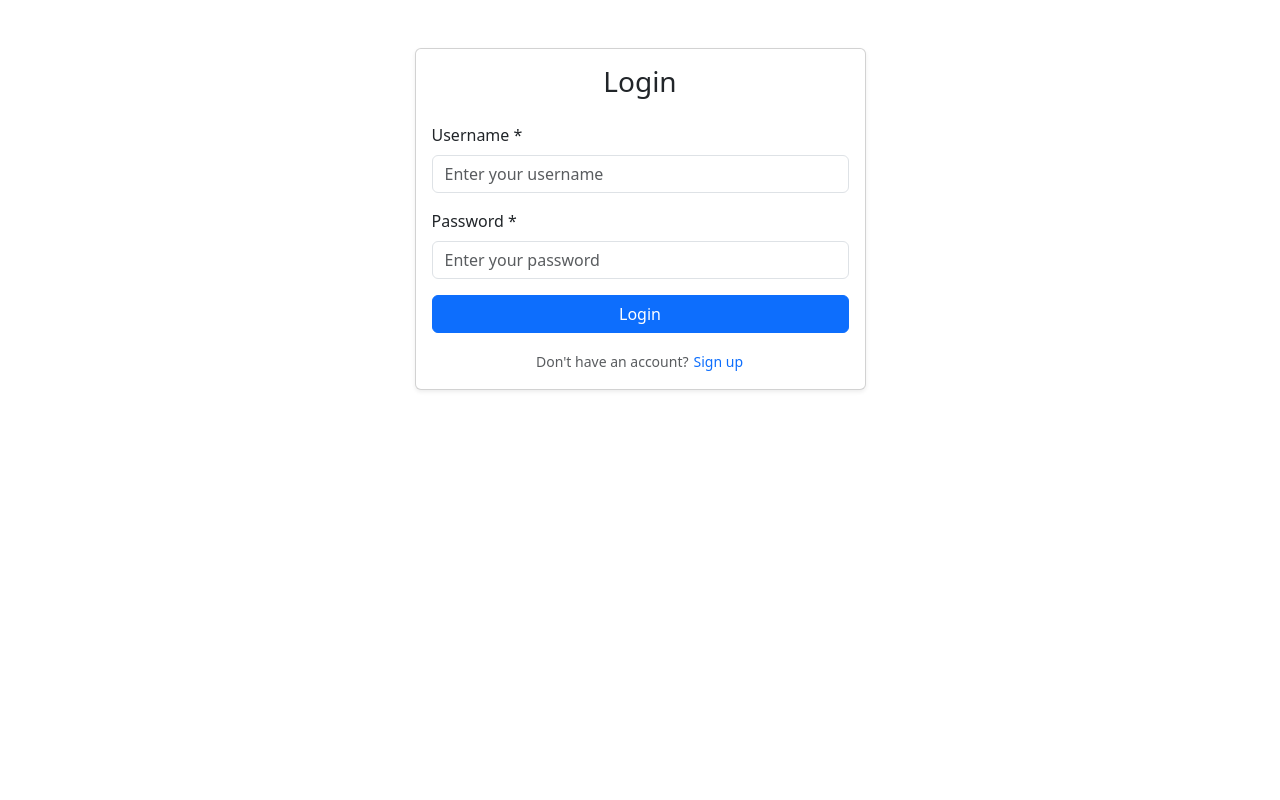
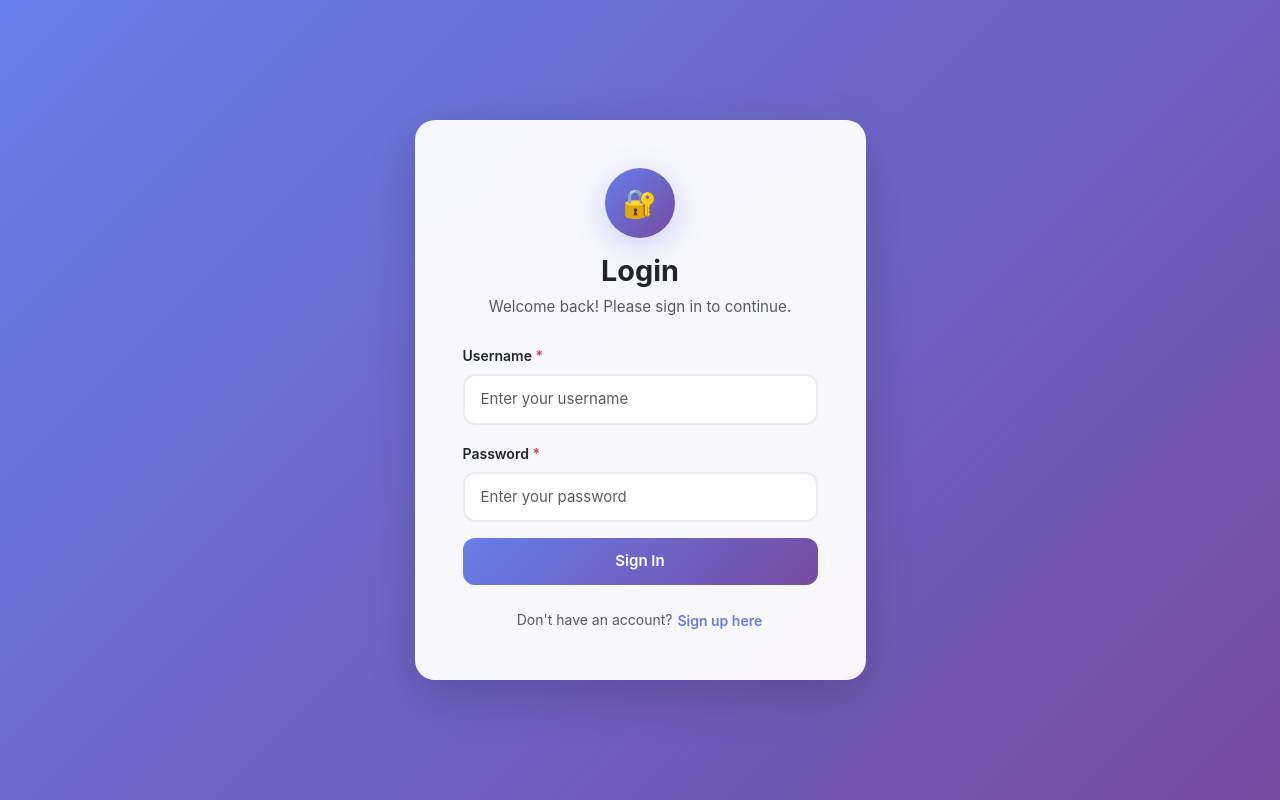
Before and after one commit to yehudaJCT/Full_Stack_Web_Development_5, a React (Vite) app: page /login in a window 1280 px wide. Built offline with nearby package versions, Linux system fonts and the light colour scheme.

Commit message:
feat: Enhance user interface and experience across authentication and profile components

```diff
--- a/src/pages/Components/auth/LoginForm.jsx
+++ b/src/pages/Components/auth/LoginForm.jsx
@@ -36,23 +36,37 @@ const LoginForm = ({
 
 			<ErrorAlert message={error} />
 
-			<LoadingButton isLoading={isLoading} loadingText="Signing in...">
-				Login
+			<LoadingButton
+				isLoading={isLoading}
+				loadingText="Signing in..."
+				className="btn btn-primary w-100 mb-4"
+			>
+				Sign In
 			</LoadingButton>
 
-			<div className="text-center mt-3">
-				<small className="text-muted">
-					Don't have an account?
+			<div className="text-center">
+				<p className="text-muted mb-0" style={{ fontSize: "14px" }}>
+					Don't have an account?{" "}
 					<button
 						type="button"
-						className="btn btn-link text-decoration-none ms-1 p-0 align-baseline"
-						style={{ fontSize: "inherit" }}
+						className="btn btn-link p-0 fw-semibold"
+						style={{
+							color: "#667eea",
+							textDecoration: "none",
+							fontSize: "inherit",
+						}}
 						onClick={onNavigateToRegister}
 						disabled={isLoading}
+						onMouseEnter={(e) =>
+							(e.target.style.textDecoration = "underline")
+						}
+						onMouseLeave={(e) =>
+							(e.target.style.textDecoration = "none")
+						}
 					>
-						Sign up
+						Sign up here
 					</button>
-				</small>
+				</p>
 			</div>
 		</form>
 	);
--- a/src/pages/Components/auth/RegisterForm.jsx
+++ b/src/pages/Components/auth/RegisterForm.jsx
@@ -18,10 +18,11 @@ const RegisterForm = ({
 				name="username"
 				value={formData.username}
 				onChange={onInputChange}
-				placeholder="Enter your username"
+				placeholder="Choose a unique username"
 				required
 				disabled={isLoading}
 				minLength="3"
+				helpText="Must be at least 3 characters long"
 			/>
 
 			<FormInput
@@ -30,11 +31,11 @@ const RegisterForm = ({
 				name="password"
 				value={formData.password}
 				onChange={onInputChange}
-				placeholder="Enter your password"
+				placeholder="Create a secure password"
 				required
 				disabled={isLoading}
 				minLength="6"
-				helpText="Password must be at least 6 characters long"
+				helpText="Must be at least 6 characters long"
 			/>
 
 			<FormInput
@@ -46,6 +47,7 @@ const RegisterForm = ({
 				placeholder="Confirm your password"
 				required
 				disabled={isLoading}
+				helpText="Please enter the same password again"
 			/>
 
 			<ErrorAlert message={error} />
@@ -53,23 +55,34 @@ const RegisterForm = ({
 			<LoadingButton
 				isLoading={isLoading}
 				loadingText="Creating Account..."
+				className="btn btn-primary w-100 mb-4"
 			>
-				Continue
+				Create Account
 			</LoadingButton>
 
-			<div className="text-center mt-3">
-				<small className="text-muted">
-					Already have an account?
+			<div className="text-center">
+				<p className="text-muted mb-0" style={{ fontSize: "14px" }}>
+					Already have an account?{" "}
 					<button
 						type="button"
-						className="btn btn-link text-decoration-none ms-1 p-0 align-baseline"
-						style={{ fontSize: "inherit" }}
+						className="btn btn-link p-0 fw-semibold"
+						style={{
+							color: "#667eea",
+							textDecoration: "none",
+							fontSize: "inherit",
+						}}
 						onClick={onNavigateToLogin}
 						disabled={isLoading}
+						onMouseEnter={(e) =>
+							(e.target.style.textDecoration = "underline")
+						}
+						onMouseLeave={(e) =>
+							(e.target.style.textDecoration = "none")
+						}
 					>
-						Sign in
+						Sign in here
 					</button>
-				</small>
+				</p>
 			</div>
 		</form>
 	);
--- a/src/pages/Components/profile/ProfileForm.jsx
+++ b/src/pages/Components/profile/ProfileForm.jsx
@@ -39,13 +39,14 @@ const ProfileForm = ({
 
 			<ErrorAlert message={error} />
 
-			<div className="d-grid gap-2 d-md-flex justify-content-md-end">
+			<div className="d-grid gap-3 d-md-flex justify-content-md-end mt-4">
 				{showBackButton && (
 					<LoadingButton
 						type="button"
-						className="btn btn-outline-secondary me-md-2"
+						className="btn btn-outline-secondary"
 						onClick={onBack}
 						isLoading={false}
+						style={{ minWidth: "120px" }}
 					>
 						{backButtonText}
 					</LoadingButton>
@@ -54,6 +55,7 @@ const ProfileForm = ({
 					isLoading={isLoading}
 					loadingText={loadingText}
 					className="btn btn-primary"
+					style={{ minWidth: "180px" }}
 				>
 					{submitText}
 				</LoadingButton>
--- a/src/pages/Components/ui/AuthCard.jsx
+++ b/src/pages/Components/ui/AuthCard.jsx
@@ -2,15 +2,74 @@ import React from "react";
 
 const AuthCard = ({ title, children, className = "col-md-6 col-lg-5" }) => {
 	return (
-		<div className="container mt-5">
-			<div className="row justify-content-center">
-				<div className={className}>
-					<div className="card shadow-sm">
-						<div className="card-body">
-							<h3 className="card-title mb-4 text-center">
-								{title}
-							</h3>
-							{children}
+		<div
+			className="min-vh-100 d-flex align-items-center"
+			style={{
+				background: "linear-gradient(135deg, #667eea 0%, #764ba2 100%)",
+				fontFamily: '"Inter", "Segoe UI", sans-serif',
+			}}
+		>
+			<div className="container">
+				<div className="row justify-content-center">
+					<div className={className}>
+						<div
+							className="card border-0 shadow-lg"
+							style={{
+								borderRadius: "20px",
+								background: "rgba(255, 255, 255, 0.95)",
+								backdropFilter: "blur(20px)",
+								overflow: "hidden",
+							}}
+						>
+							<div className="card-body p-5">
+								{/* Header with Icon */}
+								<div className="text-center mb-4">
+									<div
+										className="d-inline-flex align-items-center justify-content-center rounded-circle text-white mb-3"
+										style={{
+											width: "70px",
+											height: "70px",
+											fontSize: "28px",
+											background:
+												"linear-gradient(135deg, #667eea 0%, #764ba2 100%)",
+											boxShadow:
+												"0 8px 32px rgba(102, 126, 234, 0.3)",
+										}}
+									>
+										{title.includes("Login")
+											? "🔐"
+											: title.includes("Register") ||
+											  title.includes("Create")
+											? "🚀"
+											: title.includes("Profile")
+											? "👤"
+											: "✨"}
+									</div>
+									<h2
+										className="fw-bold text-dark mb-2"
+										style={{ fontSize: "1.8rem" }}
+									>
+										{title}
+									</h2>
+									<p
+										className="text-muted mb-0"
+										style={{ fontSize: "0.95rem" }}
+									>
+										{title.includes("Login")
+											? "Welcome back! Please sign in to continue."
+											: title.includes("Register") ||
+											  title.includes("Create Account")
+											? "Join us today and get started!"
+											: title.includes("Complete")
+											? "Just a few more details to get you started."
+											: title.includes("Edit")
+											? "Update your information below."
+											: "Manage your account information."}
+									</p>
+								</div>
+
+								{children}
+							</div>
 						</div>
 					</div>
 				</div>
--- a/src/pages/Components/ui/ErrorAlert.jsx
+++ b/src/pages/Components/ui/ErrorAlert.jsx
@@ -4,9 +4,30 @@ const ErrorAlert = ({ message }) => {
 	if (!message) return null;
 
 	return (
-		<div className="alert alert-danger" role="alert">
-			<i className="bi bi-exclamation-triangle me-2"></i>
-			{message}
+		<div
+			className="alert alert-danger d-flex align-items-center mb-4"
+			style={{
+				borderRadius: "12px",
+				border: "none",
+				backgroundColor: "#fee2e2",
+				color: "#dc2626",
+				padding: "12px 16px",
+				fontSize: "14px",
+			}}
+		>
+			<div
+				className="d-inline-flex align-items-center justify-content-center rounded-circle me-3"
+				style={{
+					width: "24px",
+					height: "24px",
+					backgroundColor: "#fca5a5",
+					color: "#dc2626",
+					fontSize: "12px",
+				}}
+			>
+				⚠
+			</div>
+			<span>{message}</span>
 		</div>
 	);
 };
--- a/src/pages/Components/ui/FormInput.jsx
+++ b/src/pages/Components/ui/FormInput.jsx
@@ -14,11 +14,55 @@ const FormInput = ({
 	className = "form-control",
 	...props
 }) => {
+	const inputStyle = {
+		borderRadius: "12px",
+		border: "2px solid #e9ecef",
+		padding: "12px 16px",
+		fontSize: "15px",
+		transition: "all 0.3s ease",
+		backgroundColor: disabled ? "#f8f9fa" : "white",
+	};
+
+	const handleFocus = (e) => {
+		e.target.style.borderColor = "#667eea";
+		e.target.style.boxShadow = "0 0 0 3px rgba(102, 126, 234, 0.1)";
+	};
+
+	const handleBlur = (e) => {
+		e.target.style.borderColor = "#e9ecef";
+		e.target.style.boxShadow = "none";
+	};
+
 	return (
 		<div className="mb-3">
-			<label htmlFor={name} className="form-label">
-				{label} {required && "*"}
+			<label
+				htmlFor={name}
+				className="form-label fw-semibold text-dark"
+				style={{ fontSize: "14px" }}
+			>
+				{label} {required && <span className="text-danger">*</span>}
 			</label>
+
+			{type === "textarea" ? (
+				<textarea
+					className={className}
+					id={name}
+					name={name}
+					value={value}
+					onChange={onChange}
+					placeholder={placeholder}
+					required={required}
+					disabled={disabled}
+					style={{
+						...inputStyle,
+						minHeight: "100px",
+						resize: "vertical",
+					}}
+					onFocus={handleFocus}
+					onBlur={handleBlur}
+					{...props}
+				/>
+			) : (
 				<input
 					type={type}
 					className={className}
@@ -30,10 +74,20 @@ const FormInput = ({
 					required={required}
 					disabled={disabled}
 					minLength={minLength}
+					style={inputStyle}
+					onFocus={handleFocus}
+					onBlur={handleBlur}
 					{...props}
 				/>
+			)}
+
 			{helpText && (
-				<small className="form-text text-muted">{helpText}</small>
+				<small
+					className="form-text text-muted d-block mt-1"
+					style={{ fontSize: "12px" }}
+				>
+					{helpText}
+				</small>
 			)}
 		</div>
 	);
--- a/src/pages/Components/ui/FormSection.jsx
+++ b/src/pages/Components/ui/FormSection.jsx
@@ -3,8 +3,48 @@ import React from "react";
 const FormSection = ({ title, children, className = "mb-4" }) => {
 	return (
 		<div className={className}>
-			{title && <h5 className="text-primary mb-3">{title}</h5>}
-			{children}
+			{title && (
+				<div className="d-flex align-items-center mb-3">
+					<div
+						className="d-inline-flex align-items-center justify-content-center rounded-circle me-3"
+						style={{
+							width: "32px",
+							height: "32px",
+							background:
+								"linear-gradient(135deg, #667eea 0%, #764ba2 100%)",
+							color: "white",
+							fontSize: "14px",
+						}}
+					>
+						{title.includes("Personal")
+							? "👤"
+							: title.includes("Address")
+							? "🏠"
+							: title.includes("Company")
+							? "🏢"
+							: "📝"}
+					</div>
+					<h5
+						className="text-dark fw-bold mb-0"
+						style={{
+							fontSize: "1.1rem",
+							color: "#334155",
+						}}
+					>
+						{title}
+					</h5>
+				</div>
+			)}
+			<div
+				className="p-4"
+				style={{
+					backgroundColor: "#f8fafc",
+					borderRadius: "16px",
+					border: "1px solid #e2e8f0",
+				}}
+			>
+				{children}
+			</div>
 		</div>
 	);
 };
--- a/src/pages/Components/ui/LoadingButton.jsx
+++ b/src/pages/Components/ui/LoadingButton.jsx
@@ -8,11 +8,62 @@ const LoadingButton = ({
 	type = "submit",
 	...props
 }) => {
+	const isPrimary = className.includes("btn-primary");
+	const isOutline = className.includes("btn-outline");
+
+	const buttonStyle = {
+		borderRadius: "12px",
+		padding: "12px 20px",
+		fontSize: "15px",
+		fontWeight: "600",
+		transition: "all 0.3s ease",
+		transform: "translateY(0)",
+		border: isPrimary
+			? "none"
+			: isOutline
+			? "2px solid #667eea"
+			: "2px solid #6c757d",
+		background: isPrimary
+			? "linear-gradient(135deg, #667eea 0%, #764ba2 100%)"
+			: isOutline
+			? "transparent"
+			: "#6c757d",
+		color: isPrimary || !isOutline ? "white" : "#667eea",
+	};
+
+	const handleMouseEnter = (e) => {
+		if (!isLoading && !props.disabled) {
+			e.target.style.transform = "translateY(-2px)";
+			if (isPrimary) {
+				e.target.style.boxShadow =
+					"0 8px 25px rgba(102, 126, 234, 0.4)";
+			} else if (isOutline) {
+				e.target.style.backgroundColor = "#667eea";
+				e.target.style.color = "white";
+			} else {
+				e.target.style.boxShadow =
+					"0 4px 15px rgba(108, 117, 125, 0.3)";
+			}
+		}
+	};
+
+	const handleMouseLeave = (e) => {
+		e.target.style.transform = "translateY(0)";
+		e.target.style.boxShadow = "none";
+		if (isOutline && !isLoading && !props.disabled) {
+			e.target.style.backgroundColor = "transparent";
+			e.target.style.color = "#667eea";
+		}
+	};
+
 	return (
 		<button
 			type={type}
 			className={className}
-			disabled={isLoading}
+			disabled={isLoading || props.disabled}
+			style={buttonStyle}
+			onMouseEnter={handleMouseEnter}
+			onMouseLeave={handleMouseLeave}
 			{...props}
 		>
 			{isLoading ? (
--- a/src/pages/profile/ViewProfile.jsx
+++ b/src/pages/profile/ViewProfile.jsx
@@ -29,82 +29,216 @@ const ViewProfile = () => {
 
 	if (loading) {
 		return (
-			<AuthCard title="Profile">
-				<div className="text-center">Loading...</div>
+			<AuthCard title="My Profile" className="col-md-8 col-lg-6">
+				<div className="text-center py-5">
+					<div
+						className="spinner-border text-primary mb-3"
+						role="status"
+					>
+						<span className="visually-hidden">Loading...</span>
+					</div>
+					<p className="text-muted">Loading your profile...</p>
+				</div>
 			</AuthCard>
 		);
 	}
 
 	if (!userData) {
 		return (
-			<AuthCard title="Profile">
-				<div className="text-center">
-					<p>Profile not found.</p>
-					<Link to="/login" className="btn btn-primary">
-						Login
+			<AuthCard title="Profile Not Found" className="col-md-6 col-lg-5">
+				<div className="text-center py-4">
+					<div
+						className="d-inline-flex align-items-center justify-content-center rounded-circle bg-warning text-white mb-3"
+						style={{
+							width: "60px",
+							height: "60px",
+							fontSize: "24px",
+						}}
+					>
+						⚠️
+					</div>
+					<p className="text-muted mb-4">
+						We couldn't find your profile information.
+					</p>
+					<Link
+						to="/login"
+						className="btn btn-primary"
+						style={{
+							borderRadius: "12px",
+							padding: "10px 24px",
+							fontWeight: "600",
+						}}
+					>
+						Sign In Again
 					</Link>
 				</div>
 			</AuthCard>
 		);
 	}
 
+	const InfoCard = ({ icon, title, children, className = "" }) => (
+		<div className={`${className} mb-4`}>
+			<div
+				className="card border-0 h-100"
+				style={{
+					borderRadius: "16px",
+					backgroundColor: "#f8fafc",
+					border: "1px solid #e2e8f0",
+				}}
+			>
+				<div className="card-body p-4">
+					<div className="d-flex align-items-center mb-3">
+						<div
+							className="d-inline-flex align-items-center justify-content-center rounded-circle me-3"
+							style={{
+								width: "32px",
+								height: "32px",
+								background:
+									"linear-gradient(135deg, #667eea 0%, #764ba2 100%)",
+								color: "white",
+								fontSize: "14px",
+							}}
+						>
+							{icon}
+						</div>
+						<h6 className="fw-bold text-dark mb-0">{title}</h6>
+					</div>
+					{children}
+				</div>
+			</div>
+		</div>
+	);
+
+	const InfoItem = ({ label, value, isLink = false }) => (
+		<div className="mb-2">
+			<small
+				className="text-muted d-block"
+				style={{ fontSize: "12px", fontWeight: "600" }}
+			>
+				{label}
+			</small>
+			{isLink ? (
+				<a
+					href={value.startsWith("http") ? value : `http://${value}`}
+					target="_blank"
+					rel="noopener noreferrer"
+					className="text-decoration-none"
+					style={{ color: "#667eea", fontWeight: "500" }}
+				>
+					{value}
+				</a>
+			) : (
+				<span className="text-dark" style={{ fontWeight: "500" }}>
+					{value || "Not provided"}
+				</span>
+			)}
+		</div>
+	);
+
 	return (
-		<AuthCard title="My Profile" className="col-md-8 col-lg-6">
+		<AuthCard title="My Profile" className="col-md-10 col-lg-8">
 			<div className="row">
-				<div className="col-md-6 mb-3">
-					<label className="form-label fw-bold">Name:</label>
-					<p>{userData.name}</p>
-				</div>
-				<div className="col-md-6 mb-3">
-					<label className="form-label fw-bold">Username:</label>
-					<p>{userData.username}</p>
-				</div>
-				<div className="col-md-6 mb-3">
-					<label className="form-label fw-bold">Email:</label>
-					<p>{userData.email}</p>
-				</div>
-				<div className="col-md-6 mb-3">
-					<label className="form-label fw-bold">Phone:</label>
-					<p>{userData.phone || "Not provided"}</p>
-				</div>
-				<div className="col-md-12 mb-3">
-					<label className="form-label fw-bold">Website:</label>
-					<p>{userData.website || "Not provided"}</p>
-				</div>
+				{/* Personal Information */}
+				<InfoCard
+					icon="👤"
+					title="Personal Information"
+					className="col-md-6"
+				>
+					<InfoItem label="Full Name" value={userData.name} />
+					<InfoItem label="Username" value={userData.username} />
+					<InfoItem label="Email Address" value={userData.email} />
+					<InfoItem label="Phone Number" value={userData.phone} />
+					<InfoItem
+						label="Website"
+						value={userData.website}
+						isLink={true}
+					/>
+				</InfoCard>
 
-				{/* Address Section */}
-				<div className="col-md-12 mb-3">
-					<h6 className="text-primary">Address</h6>
-					<p>
-						{userData.address.street} {userData.address.suite}
-						<br />
-						{userData.address.city}, {userData.address.zipcode}
-					</p>
-				</div>
+				{/* Address Information */}
+				<InfoCard
+					icon="🏠"
+					title="Address Information"
+					className="col-md-6"
+				>
+					<InfoItem
+						label="Street Address"
+						value={`${userData.address.street} ${userData.address.suite}`.trim()}
+					/>
+					<InfoItem label="City" value={userData.address.city} />
+					<InfoItem
+						label="Zip Code"
+						value={userData.address.zipcode}
+					/>
+					<InfoItem
+						label="Coordinates"
+						value={
+							userData.address.geo.lat && userData.address.geo.lng
+								? `${userData.address.geo.lat}, ${userData.address.geo.lng}`
+								: "Not provided"
+						}
+					/>
+				</InfoCard>
 
-				{/* Company Section */}
+				{/* Company Information */}
 				{userData.company.name && (
-					<div className="col-md-12 mb-3">
-						<h6 className="text-primary">Company</h6>
-						<p>
-							<strong>{userData.company.name}</strong>
-							<br />
-							{userData.company.catchPhrase}
-							<br />
-							<small className="text-muted">
-								{userData.company.bs}
-							</small>
-						</p>
-					</div>
+					<InfoCard
+						icon="🏢"
+						title="Company Information"
+						className="col-12"
+					>
+						<div className="row">
+							<div className="col-md-4">
+								<InfoItem
+									label="Company Name"
+									value={userData.company.name}
+								/>
+							</div>
+							<div className="col-md-4">
+								<InfoItem
+									label="Catch Phrase"
+									value={userData.company.catchPhrase}
+								/>
+							</div>
+							<div className="col-md-4">
+								<InfoItem
+									label="Business"
+									value={userData.company.bs}
+								/>
+							</div>
+						</div>
+					</InfoCard>
 				)}
 			</div>
 
-			<div className="d-grid gap-2 d-md-flex justify-content-md-end">
-				<Link to="/profile/edit" className="btn btn-primary">
-					Edit Profile
+			{/* Action Buttons */}
+			<div className="d-grid gap-3 d-md-flex justify-content-md-end mt-4 pt-4 border-top">
+				<Link
+					to="/home"
+					className="btn btn-outline-secondary"
+					style={{
+						borderRadius: "12px",
+						padding: "10px 24px",
+						fontWeight: "600",
+						minWidth: "120px",
+					}}
+				>
+					← Back to Home
 				</Link>
-				<Link to="/home" className="btn btn-outline-secondary">
-					Back to Home
+				<Link
+					to="/profile/edit"
+					className="btn btn-primary"
+					style={{
+						borderRadius: "12px",
+						padding: "10px 24px",
+						fontWeight: "600",
+						minWidth: "120px",
+						background:
+							"linear-gradient(135deg, #667eea 0%, #764ba2 100%)",
+						border: "none",
+					}}
+				>
+					✏️ Edit Profile
 				</Link>
 			</div>
 		</AuthCard>
```
Lines whose indentation alone changed are shown as unchanged.
